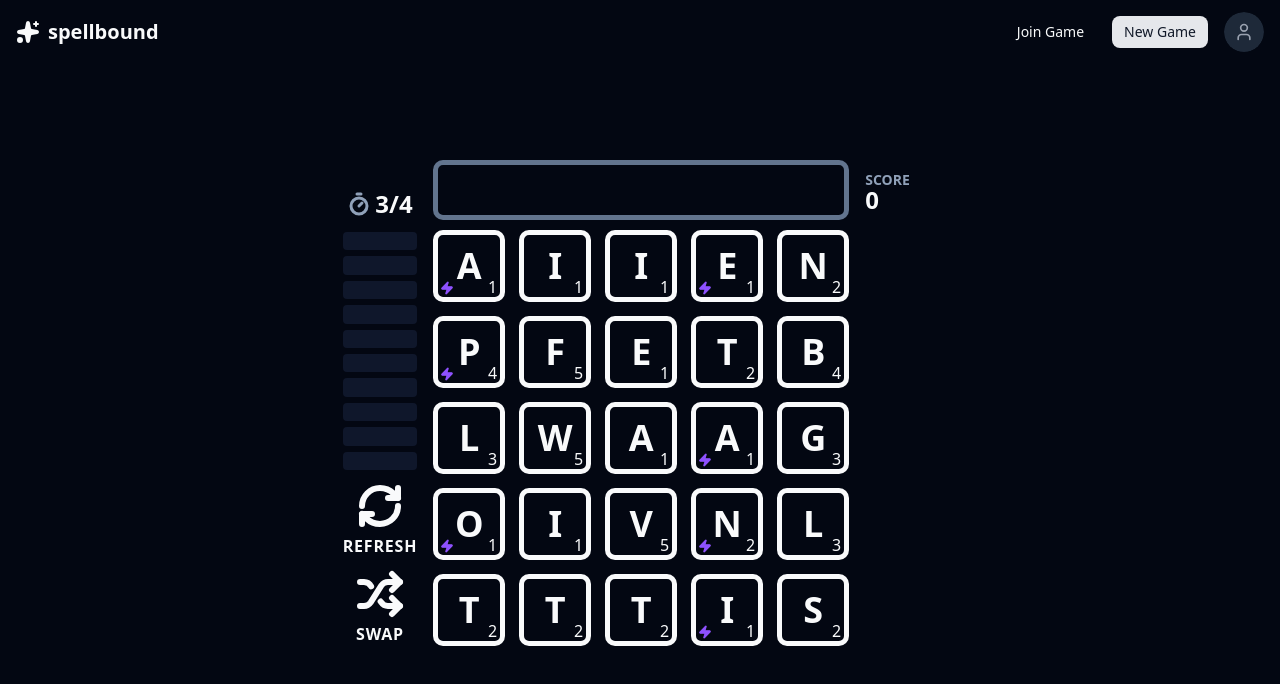
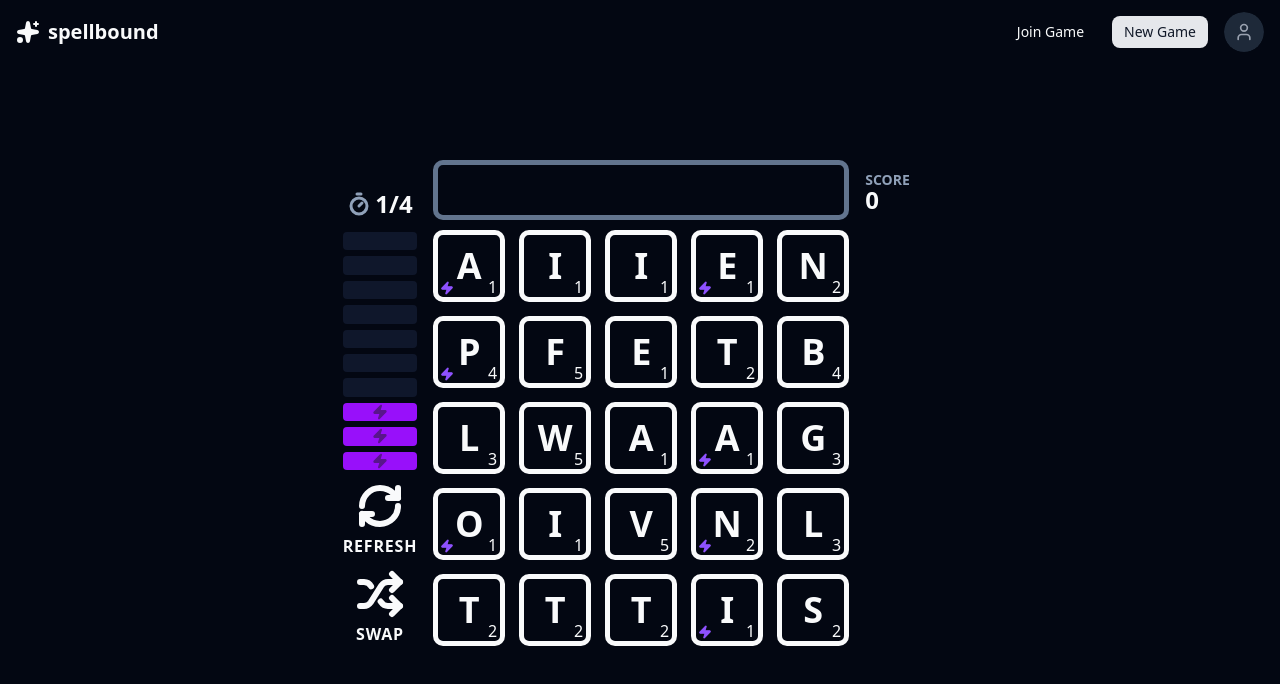
Before and after one commit to fborja44/spellbound, a Next.js app: page / in a window 1280 px wide. Shown: the top 684 px of the page. Built offline with nearby package versions, Linux system fonts and the light colour scheme.

Commit message:
feat: scoring, energy

```diff
--- a/app/layout.tsx
+++ b/app/layout.tsx
@@ -42,9 +42,10 @@ export default function RootLayout({
 						position={'top-center'}
 						toastOptions={{
 							classNames: {
-								toast: 'container-center border-4',
+								toast: 'container-center border-4 w-fit! px-8!',
 								title: 'text-2xl uppercase text-center font-extrabold!',
 							},
+							duration: 5 * 1000,
 						}}
 					/>
 				</ThemeProvider>
--- a/app/page.tsx
+++ b/app/page.tsx
@@ -1,5 +1,6 @@
 import ActionBar from '@/components/game/action-bar';
 import Board from '@/components/game/board';
+import InfoBar from '@/components/game/info-bar';
 import WordDisplay from '@/components/game/word-display';
 
 export default function Home() {
@@ -10,14 +11,7 @@ export default function Home() {
 				<WordDisplay />
 				<Board />
 			</div>
-			<div className='flex flex-col gap-1 w-fit min-w-18'>
-				<div className='flex flex-col justify-center game-header-h'>
-					<span className='uppercase font-bold text-sm text-slate-400'>
-						Score
-					</span>
-					<span className='uppercase font-bold text-2xl leading-5'>0</span>
-				</div>
-			</div>
+			<InfoBar />
 		</main>
 	);
 }
--- a/components/game/action-bar.tsx
+++ b/components/game/action-bar.tsx
@@ -1,18 +1,23 @@
+'use client';
+
 import { Timer } from 'lucide-react';
 import RefreshButton from './buttons/refresh-button';
 import SwapButton from './buttons/swap-button';
 import EnergyBar from './energy-bar';
+import useGameStore from '@/store/game-store';
 
 const ActionBar = () => {
+	const round = useGameStore((state) => state.round);
+
 	return (
 		<div className='container-col gap-3 min-w-18'>
 			<div className='flex flex-row items-end game-header-h text-2xl font-extrabold'>
 				<div className='container-row gap-1'>
 					<Timer className='size-6 stroke-3 text-slate-400' />
-					<span>3/4</span>
+					<span>{round}/4</span>
 				</div>
 			</div>
-			<EnergyBar amount={0} />
+			<EnergyBar />
 			<RefreshButton />
 			<SwapButton />
 		</div>
--- a/components/game/board.tsx
+++ b/components/game/board.tsx
@@ -4,12 +4,17 @@ import useGameStore from '@/store/game-store';
 import Cell from './cell';
 import { useEffect, useState, useRef } from 'react';
 import { CellPosition } from '@/lib/validators/game-state';
+import { calculateScore, isValidWord } from '@/lib/utils';
+import { toast } from 'sonner';
 
 const Board = () => {
 	const board = useGameStore((state) => state.board);
+	const randomizeCell = useGameStore((state) => state.randomizeCell);
 	const randomizeBoard = useGameStore((state) => state.randomizeBoard);
 	const selectedCells = useGameStore((state) => state.selectedCells);
 	const setSelectedCells = useGameStore((state) => state.setSelectedCells);
+	const addScore = useGameStore((state) => state.addScore);
+	const addEnergy = useGameStore((state) => state.addEnergy);
 
 	// selection + dragging state
 	const [isDragging, setIsDragging] = useState(false);
@@ -56,6 +61,45 @@ const Board = () => {
 	}
 
 	function handlePointerUp() {
+		if (selectedCells.length === 0) {
+			setIsDragging(false);
+			return;
+		}
+
+		const word = selectedCells.reduce(
+			(word, c) => word + board[c.row][c.col].letter.char,
+			''
+		);
+		const score = calculateScore(selectedCells.map((c) => board[c.row][c.col]));
+		const energy = selectedCells.reduce(
+			(acc, c) => acc + (board[c.row][c.col].isCharged ? 1 : 0),
+			0
+		);
+
+		if (word.length < 3) {
+			toast('Word too short');
+			setSelectedCells([]);
+			setIsDragging(false);
+			return;
+		}
+
+		if (isValidWord(word)) {
+			selectedCells.forEach((c) => {
+				randomizeCell(c.row, c.col, true);
+			});
+			addScore(score);
+			addEnergy(energy);
+			toast(
+				<div className='container-row gap-4'>
+					<span>{word}</span>
+					<span className='text-yellow-200'>+{score}</span>
+				</div>
+			);
+		} else {
+			toast('Invalid word');
+		}
+
+		setSelectedCells([]);
 		setIsDragging(false);
 	}
 
--- a/components/game/energy-bar.tsx
+++ b/components/game/energy-bar.tsx
@@ -1,16 +1,17 @@
+'use client';
+
+import { MAX_ENERGY } from '@/constants/game';
+import useGameStore from '@/store/game-store';
 import { Zap } from 'lucide-react';
+import { motion } from 'motion/react';
 
-const MAX_ENERGY = 10;
+const EnergyBar = () => {
+	const energy = useGameStore((store) => store.energy);
 
-interface EnergyBarProps {
-	amount: number;
-}
-
-const EnergyBar = ({ amount }: EnergyBarProps) => {
 	return (
 		<div className='container-col gap-1.5 flex-1 w-full h-full'>
 			{[...Array(MAX_ENERGY)].map((_, index) => (
-				<EnergyCell key={index} isFilled={MAX_ENERGY - index <= amount} />
+				<EnergyCell key={index} isFilled={MAX_ENERGY - index <= energy} />
 			))}
 		</div>
 	);
@@ -26,8 +27,19 @@ const EnergyCell = ({ isFilled }: EnergyCellProps) => {
 	const bgClass = isFilled ? 'bg-purple-600' : 'bg-slate-900';
 
 	return (
-		<div className={`container-center rounded ${bgClass} flex-1 w-full`}>
-			{isFilled && <Zap className='size-4 text-purple-900 fill-purple-900' />}
+		<div
+			className={`container-center rounded ${bgClass} flex-1 w-full transition-colors duration-300`}
+		>
+			{isFilled && (
+				<motion.div
+					initial={{ scale: 0, opacity: 0 }}
+					animate={{ scale: 1, opacity: 1 }}
+					exit={{ scale: 0, opacity: 0 }}
+					transition={{ duration: 0.3 }}
+				>
+					<Zap className='size-4 text-purple-900 fill-purple-900' />
+				</motion.div>
+			)}
 		</div>
 	);
 };
--- /dev/null
+++ b/components/game/info-bar.tsx
@@ -0,0 +1,25 @@
+'use client';
+
+import useGameStore from '@/store/game-store';
+import CountUp from 'react-countup';
+
+const InfoBar = () => {
+	const score = useGameStore((state) => state.score);
+
+	return (
+		<div className='flex flex-col gap-1 w-fit min-w-18'>
+			<div className='flex flex-col justify-center game-header-h'>
+				<span className='uppercase font-bold text-sm text-slate-400'>
+					Score
+				</span>
+				<CountUp
+					className='uppercase font-bold text-2xl leading-5'
+					preserveValue
+					end={score}
+				/>
+			</div>
+		</div>
+	);
+};
+
+export default InfoBar;
--- a/components/game/word-display.tsx
+++ b/components/game/word-display.tsx
@@ -1,7 +1,7 @@
 'use client';
 
+import { calculateScore } from '@/lib/utils';
 import useGameStore from '@/store/game-store';
-import { Plus } from 'lucide-react';
 
 const WordDisplay = () => {
 	const board = useGameStore((state) => state.board);
@@ -14,10 +14,7 @@ const WordDisplay = () => {
 			<span>{letters.map((l) => l.letter.char).join('')}</span>
 			{selectedCells.length > 0 && (
 				<div className='container-row tracking-normal text-yellow-200'>
-					+
-					{letters
-						.map((l) => l.letter.score)
-						.reduce((acc, score) => acc + score, 0)}
+					+{calculateScore(letters)}
 				</div>
 			)}
 		</div>
--- a/constants/game.ts
+++ b/constants/game.ts
@@ -1,5 +1,7 @@
 export const GRID_HEIGHT = 5;
 export const GRID_WIDTH = 5;
+
+export const MAX_ENERGY = 10;
 
 export const PROBABILITIES = {
 	ENERGY: 0.2,
--- a/lib/utils.ts
+++ b/lib/utils.ts
@@ -2,7 +2,7 @@ import { clsx, type ClassValue } from 'clsx';
 import { twMerge } from 'tailwind-merge';
 import { LETTERS } from '@/constants/letters';
 import words from '@/data/words_dictionary.json';
-import { Letter } from './validators/game-state';
+import { Cell, Letter } from './validators/game-state';
 
 export function cn(...inputs: ClassValue[]) {
 	return twMerge(clsx(inputs));
@@ -60,3 +60,12 @@ export function pickRandomLetter(prevChar?: string): Letter {
 export function isValidWord(word: string) {
 	return words.hasOwnProperty(word.toLowerCase());
 }
+
+/**
+ * Calculates the score of a word based on its letters.
+ * @param word - An array of Letter objects representing the word.
+ * @returns The total score of the word.
+ */
+export function calculateScore(word: Cell[]) {
+	return word.reduce((sum, cell) => sum + cell.letter.score, 0);
+}
--- a/lib/validators/game-state.tsx
+++ b/lib/validators/game-state.tsx
@@ -1,4 +1,4 @@
-import { GRID_HEIGHT, GRID_WIDTH } from '@/constants/game';
+import { GRID_HEIGHT, GRID_WIDTH, MAX_ENERGY } from '@/constants/game';
 import { z } from 'zod';
 
 export const LetterSchema = z.object({
@@ -30,6 +30,9 @@ export type CellPosition = z.infer<typeof CellPositionSchema>;
 
 export const GameStateSchema = z
 	.object({
+		score: z.number().min(0).default(0),
+		round: z.number().min(1).default(1),
+		energy: z.number().min(0).max(MAX_ENERGY),
 		board: z.array(z.array(CellSchema).length(5)).length(5),
 		selectedCells: z.array(CellPositionSchema).max(5),
 	})
--- a/package.json
+++ b/package.json
@@ -18,6 +18,7 @@
     "next": "15.5.4",
     "next-themes": "^0.4.6",
     "react": "19.1.0",
+    "react-countup": "^6.5.3",
     "react-dom": "19.1.0",
     "sonner": "^2.0.7",
     "tailwind-merge": "^3.3.1",
--- a/store/game-store.tsx
+++ b/store/game-store.tsx
@@ -2,10 +2,14 @@ import { LETTERS } from '@/constants/letters';
 import { Cell, CellPosition, GameState } from '@/lib/validators/game-state';
 import { create } from 'zustand';
 import { pickRandomLetter } from '@/lib/utils';
-import { PROBABILITIES } from '@/constants/game';
+import { MAX_ENERGY, PROBABILITIES } from '@/constants/game';
 
 export interface GameStore extends GameState {
 	setState: (state: Partial<GameState>) => void;
+	setScore: (score: number) => void;
+	addScore: (points: number) => void;
+	setEnergy: (energy: number) => void;
+	addEnergy: (energy: number) => void;
 	setCell: (row: number, col: number, cell: Cell) => void;
 	setSelectedCells: (
 		updater: CellPosition[] | ((prev: CellPosition[]) => CellPosition[])
@@ -15,6 +19,9 @@ export interface GameStore extends GameState {
 }
 
 const initialState: GameState = {
+	score: 0,
+	round: 1,
+	energy: 3,
 	board: new Array(5).fill(null).map(() =>
 		new Array(5).fill({
 			letter: LETTERS['?'],
@@ -28,6 +35,16 @@ const initialState: GameState = {
 const useGameStore = create<GameStore>()((set) => ({
 	...initialState,
 	setState: (state) => set((prev) => ({ ...prev, ...state })),
+	setScore: (score) => set(() => ({ score })),
+	addScore: (points) =>
+		set((state) => ({
+			score: state.score + points,
+		})),
+	setEnergy: (energy) => set(() => ({ energy: Math.min(energy, MAX_ENERGY) })),
+	addEnergy: (energy) =>
+		set((state) => ({
+			energy: Math.min(state.energy + energy, MAX_ENERGY),
+		})),
 	setCell: (row, col, cell) =>
 		set((state) => {
 			const newBoard = state.board.map((r) => r.slice());
```
Also changed, not shown: 1 other file (tests, documents, lock files or other folders).
